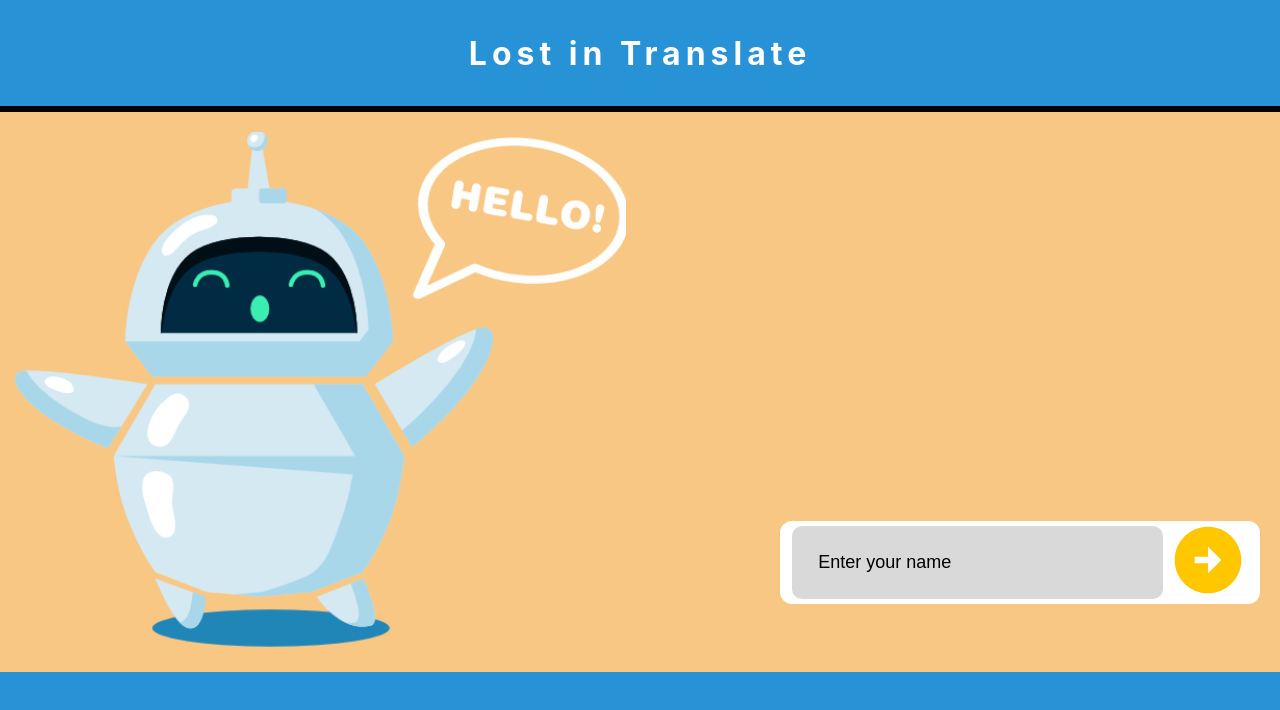
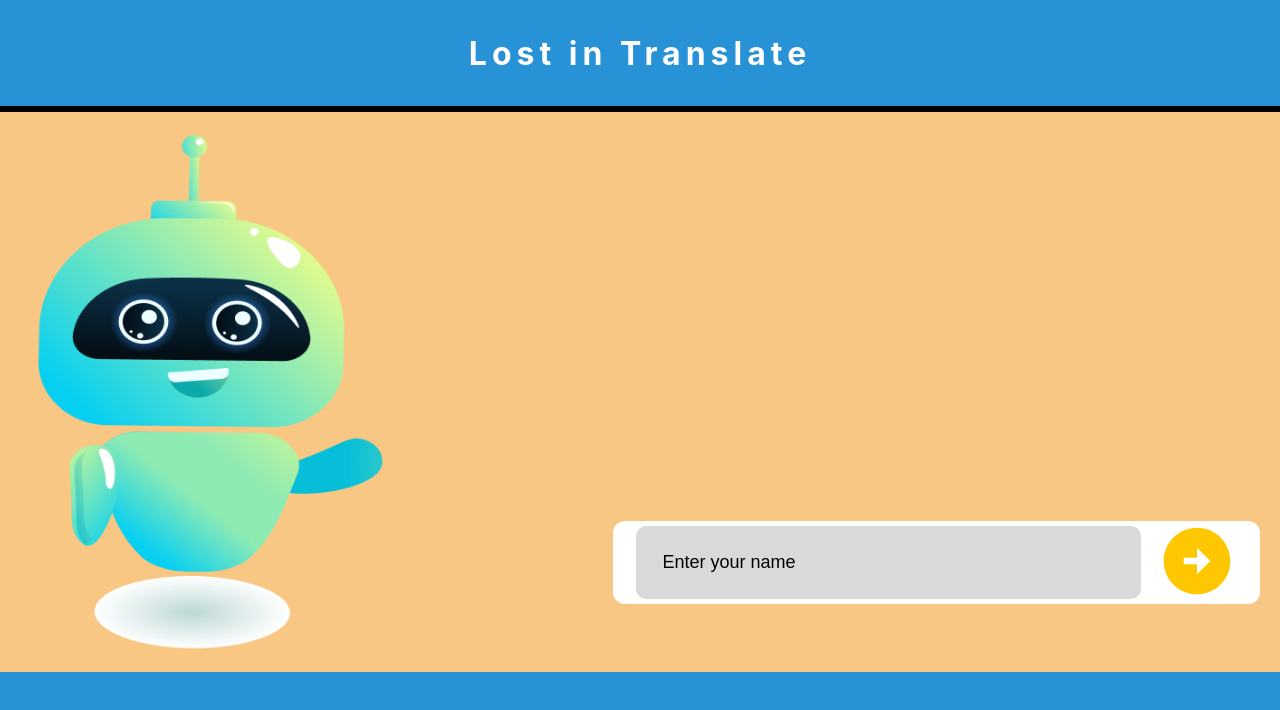
Before and after one commit to hammadyounas/translateApp, a React (Create React App) app: page / in a window 1280 px wide. Shown: the top 710 px of the page. Built offline with nearby package versions, Linux system fonts and the light colour scheme; no server answers.

Commit message:
next work

```diff
--- a/src/actionsTypes/userAction.js
+++ b/src/actionsTypes/userAction.js
@@ -16,6 +16,7 @@ import {
 import axios from 'axios'
 const apiKey = process.env.REACT_APP_API_KEY
 const apiUrl = process.env.REACT_APP_BASE_URL
+console.log(apiUrl);
 const createHeaders = () => {
   return {
     'Content-Type': 'application/json',
@@ -98,17 +99,17 @@ const GetUsers = () => {
 
 
 
-const UpdateUser = () => {
+const UpdateUser = (arrayVal) => {
+  const Username = localStorage.getItem("user")
   return async (dispatch) => {
     dispatch({
       type: UPDATE_USER,
     })
-    await fetch(`${apiUrl}/translations`, {
-      method: 'POST',
+    await fetch(`${apiUrl}/translations?username=${Username}`, {
+      method: 'PUT',
       headers: createHeaders(),
       body: JSON.stringify({
-        username: userInputValue,
-        translate: [],
+        translate: arrayVal,
       }),
     })
       .then((res) => {
@@ -116,7 +117,6 @@ const UpdateUser = () => {
           type: UPDATE_USER_SUCCESSFULL,
           payload: true,
         })
-        localStorage.setItem('user', userInputValue)
       })
       .catch((err) => {
         dispatch({
@@ -125,4 +125,4 @@ const UpdateUser = () => {
       })
 }}
 
-export { addUser, GetUsers, GetUserData, Logout }
+export { addUser, GetUsers, GetUserData, Logout ,UpdateUser}
--- a/src/pages/login/login.css
+++ b/src/pages/login/login.css
@@ -167,13 +167,11 @@ height: 100%;
 color: gray;
 }
 
-
-
-
-
-
-
-
+.icon{
+  border: none;
+  background-color: transparent;
+  outline: none;
+}
 
 /* ///////////////////////// */
 
@@ -214,6 +212,7 @@ color: gray;
 
   .arrowIcon {
       font-size: 63px !important;
+      cursor: pointer;
 
   }
   .secMain{
--- a/src/pages/login/login.js
+++ b/src/pages/login/login.js
@@ -6,7 +6,7 @@ import { addUser, GetUsers } from '../../actionsTypes/userAction'
 import { useDispatch, useSelector } from 'react-redux'
 import { ToastContainer, toast } from 'react-toastify'
 import 'react-toastify/dist/ReactToastify.css'
-import helloIcon from '../../assets/helloIcon.png'
+import loginRobot from '../../assets/loginRobot.png'
 
 const Login = () => {
   const [userInputValue, setuserInputValue] = useState('')
@@ -42,7 +42,8 @@ const Login = () => {
       return val.username == userInputValue
     })
     if (res.length > 0) {
-      toast.error(`${userInputValue} already exists try again!`)
+      localStorage.setItem('user', userInputValue)
+      Navigater('/translations')
       setuserInputValue('')
       return
     } else {
@@ -71,11 +72,17 @@ const Login = () => {
         <div className='secMain'>
           <div className='left'>
             <div className='imageDiv'>
-              <img className='img1' src={helloIcon} alt='' />
+              <img className='img1' src={loginRobot} alt='' />
             </div>
           </div>
           <div className='right'>
-            <div className='inputMain'>
+            <form
+              onSubmit={(e) => {
+                CreateNewUser()
+                e.preventDefault()
+              }}
+              className='inputMain'
+            >
               <input
                 className='nameInput'
                 type='text'
@@ -83,13 +90,10 @@ const Login = () => {
                 onChange={(e) => setuserInputValue(e.target.value)}
                 placeholder='Enter your name'
               />
-              <div className='icon'>
-                <ArrowCircleRightIcon
-                  onClick={CreateNewUser}
-                  className='arrowIcon'
-                />
-              </div>
-            </div>
+              <button className='icon'>
+                <ArrowCircleRightIcon className='arrowIcon' />
+              </button>
+            </form>
           </div>
         </div>
         <div className='footerMain'></div>
--- a/src/pages/profile/profile.css
+++ b/src/pages/profile/profile.css
@@ -100,8 +100,16 @@
 
 
 
-
-
+.list_Parent{
+    width: 100%;
+    border: 1px solid;
+    height: 75vh;
+ overflow-y: scroll;
+    margin: 20px 0;
+}
+.list_Parent::-webkit-scrollbar{
+    display: none;
+}
 
 /* /////////////////// */
 
--- a/src/pages/profile/profile.js
+++ b/src/pages/profile/profile.js
@@ -11,6 +11,8 @@ const profile = () => {
   const Navigater = useNavigate()
   const dispatch = useDispatch()
   const selec = useSelector((stata) => console.log(stata))
+  const { data } = useSelector((stata) => stata.userReducer.userData)
+  console.log(data);
 
   useEffect(() => {
     dispatch(GetUsers())
@@ -22,14 +24,13 @@ const profile = () => {
         <div className='innerDiv'>
           <div className='transTex'>
             <div className='transBox'>
-              <textarea
-                className='txtArea'
+              <div
+                className='list_Parent'
                 name=''
                 id=''
                 cols='30'
                 rows='10'
-              ></textarea>
-              {/* <div className="txtArea"></div> */}
+              ></div>
               <div className='btnMain'>
                 <div className='clearBtn'>
                   <button className='btnClear'>Clear</button>
--- a/src/pages/translate/translate.css
+++ b/src/pages/translate/translate.css
@@ -67,6 +67,7 @@
 .arrowIcon{
     font-size: 80px !important;
     color: #ffc700;
+    cursor: pointer;
 }
 .footerMain{
     background-color: #2892d7;
--- a/src/pages/translate/translate.jsx
+++ b/src/pages/translate/translate.jsx
@@ -1,7 +1,7 @@
 import React, { useEffect, useState } from 'react'
 import './translate.css'
 import { useDispatch, useSelector } from 'react-redux'
-import { GetUserData } from '../../actionsTypes/userAction'
+import { GetUserData, UpdateUser } from '../../actionsTypes/userAction'
 import { useNavigate } from 'react-router-dom'
 import Person from '@mui/icons-material/Person'
 
@@ -9,19 +9,18 @@ const Translate = () => {
   const dispatch = useDispatch()
   const { data } = useSelector((stata) => stata.userReducer.userData)
   const [translation, setTranslation] = useState('')
-
   const UserName = localStorage.getItem('user')
   const Navigater = useNavigate()
-
   useEffect(() => {
     dispatch(GetUserData(UserName))
   }, [])
+  console.log(data)
 
   const getTranslation = () => {
     console.log('data', data)
     data.translate.push(translation)
     setTranslation('')
-    console.log('data', data);
+    dispatch(UpdateUser(data.translate))
   }
 
   return (
```
Also changed, not shown: src/assets/loginRobot.png (added), src/assets/profileRobot.png (added).
